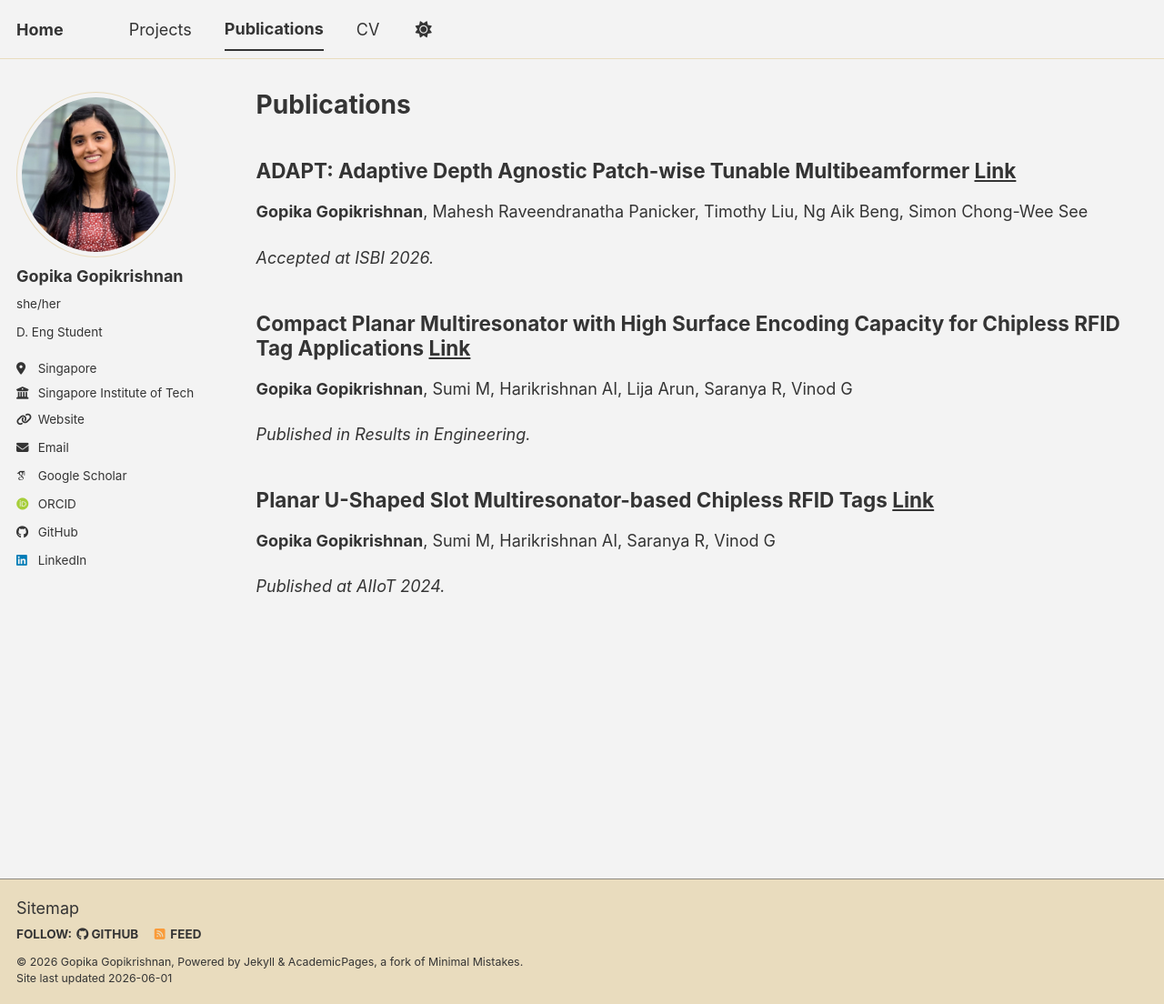
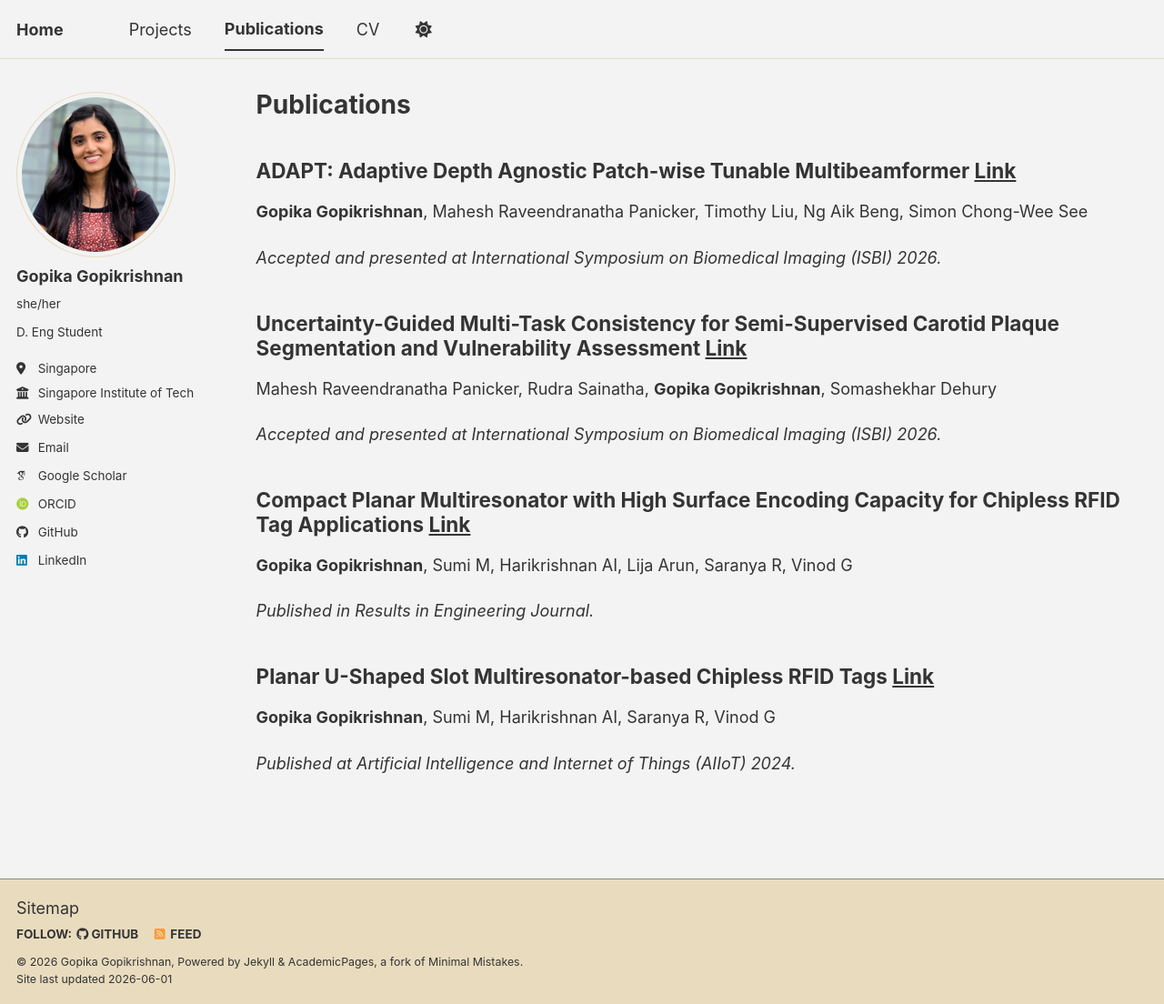
Before and after one commit to gopikagopikrishnan/gopikagopikrishnan.github.io, a Jekyll site: the page built from publications.md, in a window 1280 px wide and 1104 px high. Shown: the whole window at 91% size. Built offline with Jekyll 4.4.1, drawn with Linux system fonts in a browser that asks for light colours; some web fonts are replaced; a script bundle is joined from its source files by our own code; library files that are not in the unit come from our copies.

Commit message:
Updated the publications page with paper link

```diff
--- a/_includes/publications-content.html
+++ b/_includes/publications-content.html
@@ -3,10 +3,19 @@
   <article class="publication-entry">
     <h2>
       <strong>ADAPT: Adaptive Depth Agnostic Patch-wise Tunable Multibeamformer</strong>
-      <a href="https://arxiv.org/abs/2509.01082" target="_blank" rel="noopener noreferrer">Link</a>
+      <a href="https://ieeexplore.ieee.org/abstract/document/11515322" target="_blank" rel="noopener noreferrer">Link</a>
     </h2>
     <p><strong>Gopika Gopikrishnan</strong>, Mahesh Raveendranatha Panicker, Timothy Liu, Ng Aik Beng, Simon Chong-Wee See</p>
-    <p><em>Accepted at ISBI 2026.</em></p>
+    <p><em>Accepted and presented at International Symposium on Biomedical Imaging (ISBI) 2026.</em></p>
+  </article>
+
+    <article class="publication-entry">
+    <h2>
+      <strong>Uncertainty-Guided Multi-Task Consistency for Semi-Supervised Carotid Plaque Segmentation and Vulnerability Assessment</strong>
+      <a href="https://ieeexplore.ieee.org/abstract/document/11516005" target="_blank" rel="noopener noreferrer">Link</a>
+    </h2>
+    <p>Mahesh Raveendranatha Panicker, Rudra Sainatha, <strong>Gopika Gopikrishnan</strong>, Somashekhar Dehury</p>
+    <p><em>Accepted and presented at International Symposium on Biomedical Imaging (ISBI) 2026.</em></p>
   </article>
 
   <article class="publication-entry">
@@ -15,7 +24,7 @@
       <a href="https://www.sciencedirect.com/science/article/pii/S2590123025024181" target="_blank" rel="noopener noreferrer">Link</a>
     </h2>
     <p><strong>Gopika Gopikrishnan</strong>, Sumi M, Harikrishnan AI, Lija Arun, Saranya R, Vinod G</p>
-    <p><em>Published in Results in Engineering.</em></p>
+    <p><em>Published in Results in Engineering Journal.</em></p>
   </article>
 
   <article class="publication-entry">
@@ -24,7 +33,7 @@
       <a href="https://doi.org/10.1109/AIIoT58432.2024.10574544" target="_blank" rel="noopener noreferrer">Link</a>
     </h2>
     <p><strong>Gopika Gopikrishnan</strong>, Sumi M, Harikrishnan AI, Saranya R, Vinod G</p>
-    <p><em>Published at AIIoT 2024.</em></p>
+    <p><em>Published at Artificial Intelligence and Internet of Things (AIIoT) 2024.</em></p>
   </article>
 
 </section>
```
